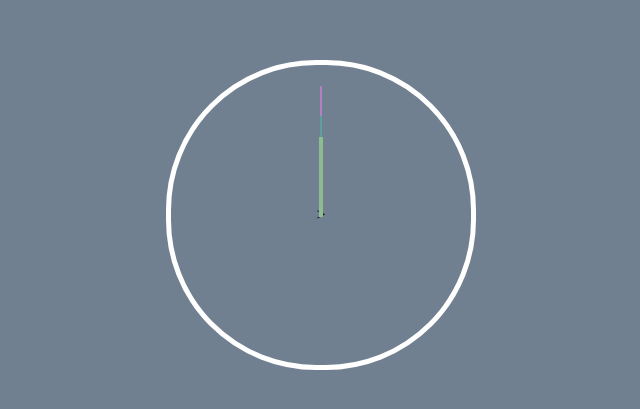
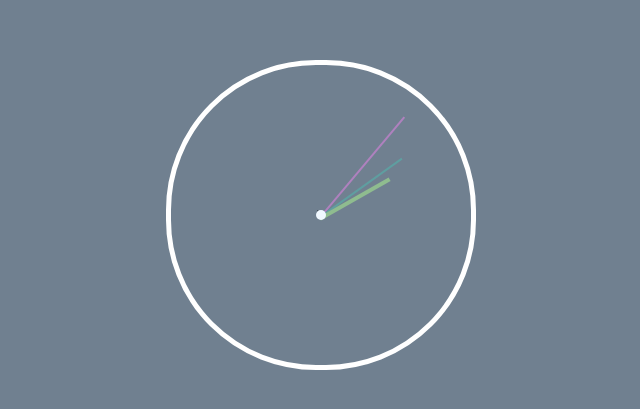
Before and after one commit to andreafonseca9/analog-clock, a plain HTML site: page index.html in a window 1280 px wide. Shown: the part 193-602 px from the top of the page, without its empty margins (319-959 px from the left). Drawn offline with Linux system fonts and the light colour scheme.

Commit message:
3rd commit

```diff
--- a/app.js
+++ b/app.js
@@ -1,13 +1,17 @@
-const secondsHand = document.getElementById('seconds-hand')
-const minutesHand = document.getElementById('minutes-hand')
-const hoursHand = document.getElementById('hours-hand')
+const secondsHand = document.getElementById("seconds-hand");
+const minutesHand = document.getElementById("minutes-hand");
+const hoursHand = document.getElementById("hours-hand");
 
-function getTime(){
-    const now=new Date()
-    const seconds=now.getSeconds()
-    const minutes=now.getMinutes()
-    const hours=now.getHours()
+function getTime() {
+  const now = new Date();
+  const seconds = now.getSeconds();
+  const minutes = now.getMinutes();
+  const hours = now.getHours();
+  const timeInterval = 6;
 
-    console.log(now)
+  secondsHand.style.transform = "rotate(" + (seconds + timeInterval) + "deg)";
+  minutesHand.style.transform =
+    "rotate(" + (minutes + timeInterval + seconds / 10) + "deg)";
+  hoursHand.style.transform = "rotate(" + (hours + 30 + minutes / 2) + "deg)";
 }
-getTime()
+setInterval(getTime, 100);
--- a/index.html
+++ b/index.html
@@ -2,22 +2,22 @@
 
 <html>
   <head>
-        <meta charset="utf-8">
-        <meta http-equiv="X-UA-Compatible" content="IE=edge">
+    <meta charset="utf-8" />
+    <meta http-equiv="X-UA-Compatible" content="IE=edge" />
     <title></title>
-        <meta name="description" content="">
-        <meta name="viewport" content="width=device-width, initial-scale=1">
-        <link rel="stylesheet" href="style.css">
+    <meta name="description" content="" />
+    <meta name="viewport" content="width=device-width, initial-scale=1" />
+    <link rel="stylesheet" href="style.css" />
   </head>
   <body>
     <div class="clock">
-<div id="seconmds-hand"></div>
+      <div id="seconds-hand"></div>
       <div id="minutes-hand"></div>
       <div id="hours-hand"></div>
       <div id="center"></div>
-
     </div>
 
     <script src="app.js" async defer></script>
   </body>
-</html>>
+</html>
+>
--- a/style.css
+++ b/style.css
@@ -14,7 +14,7 @@ body {
     position: absolute;
 }
 
-#seconmds-hand {
+#seconds-hand {
     position: absolute;
     height: 130px;
     width: 2px;
@@ -22,6 +22,7 @@ body {
     left: 149px;
     bottom: 149px;
     opacity: 50%;
+    transform-origin: 0 100%;
 }
 
 #minutes-hand {
@@ -31,7 +32,7 @@ body {
     position: absolute;
     left: 149px;
     bottom: 149px;
-
+    transform-origin: 0 100%;
 }
 
 #hours-hand {
@@ -41,9 +42,16 @@ body {
     position: absolute;
     left: 148px;
     bottom: 148px;
+    transform-origin: 0 100%;
 }
 
 #center {
+    height: 10px;
+    width: 10px;
+    border-radius: 5px;
+    background-color: aliceblue;
+    position: absolute;
+    left: 145px;
+    bottom: 145px;
 
-    background-color: aliceblue;
 }
```
Lines whose indentation alone changed are shown as unchanged.
